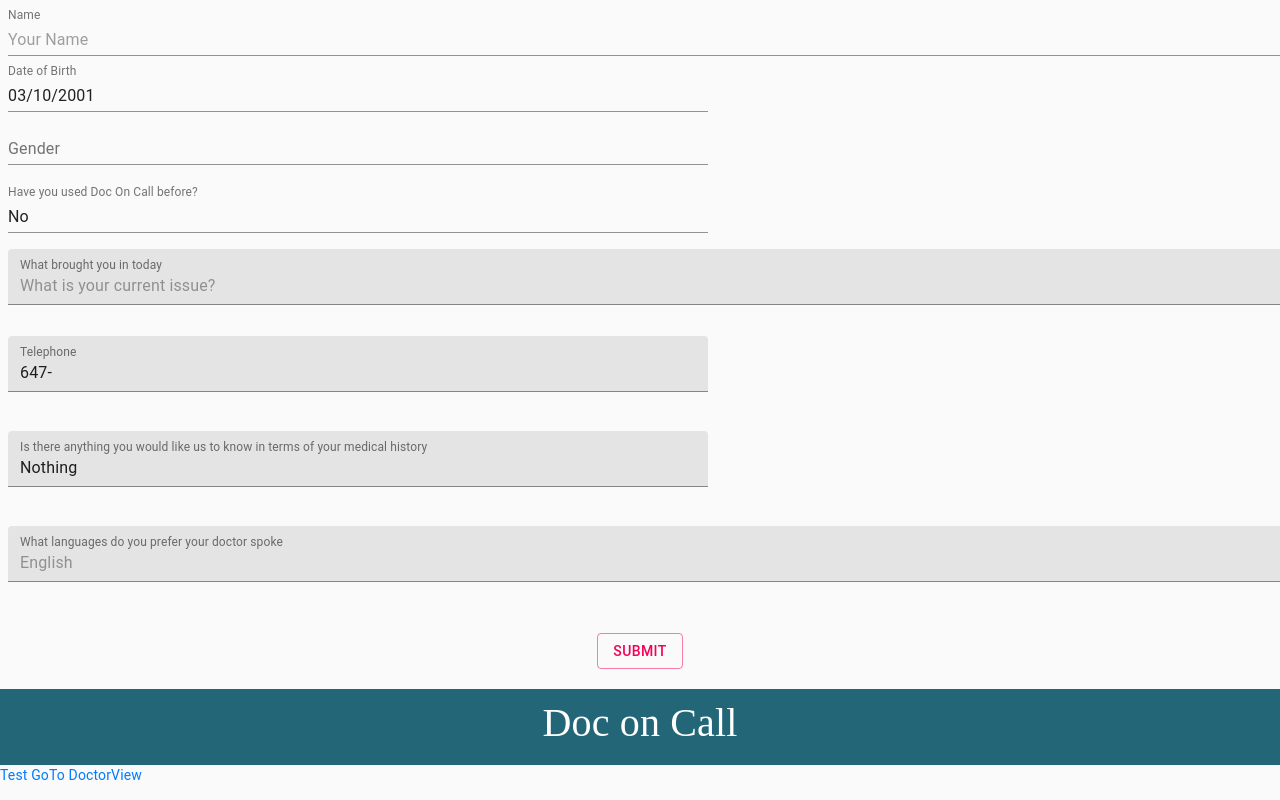
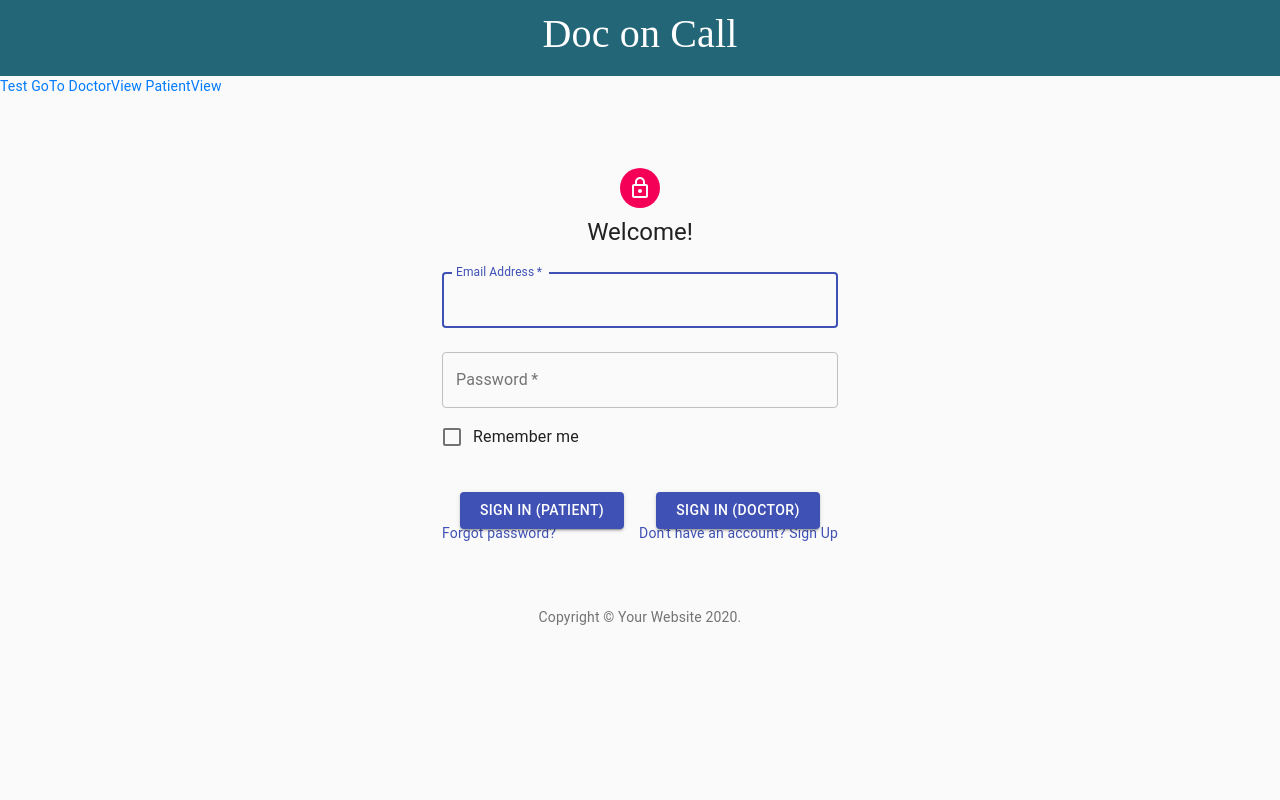
Before and after one commit to ajaysharma2001/Doc-on-Call, a React (Create React App) app in the folder doc-on-call/: page / in a window 1280 px wide. Shown: the top 800 px of the page. Built offline with nearby package versions, Linux system fonts and the light colour scheme; what opentok-react would draw is missing.

Commit message:
Update App.js

```diff
--- a/doc-on-call/src/App.js
+++ b/doc-on-call/src/App.js
@@ -18,13 +18,12 @@
   render() {
     return (
       <div>
-        <PatientView />
-
         <Header />
         <Router>
           <div>
             <Link to ='/VideoPatient'> Test </Link>
             <Link to ='/DoctorView'> GoTo DoctorView </Link>
+            <Link to ='/PatientView'> PatientView </Link>
           </div>
           <Switch>
             <Route exact path="/VideoPatient" component>
@@ -36,6 +35,10 @@
             <Route path="/DoctorView" >
               <DoctorView />
               </Route>
+              <Route path="/PatientView" >
+              <PatientView />
+              </Route>
+
 
             <Route>
               <Login />
```
